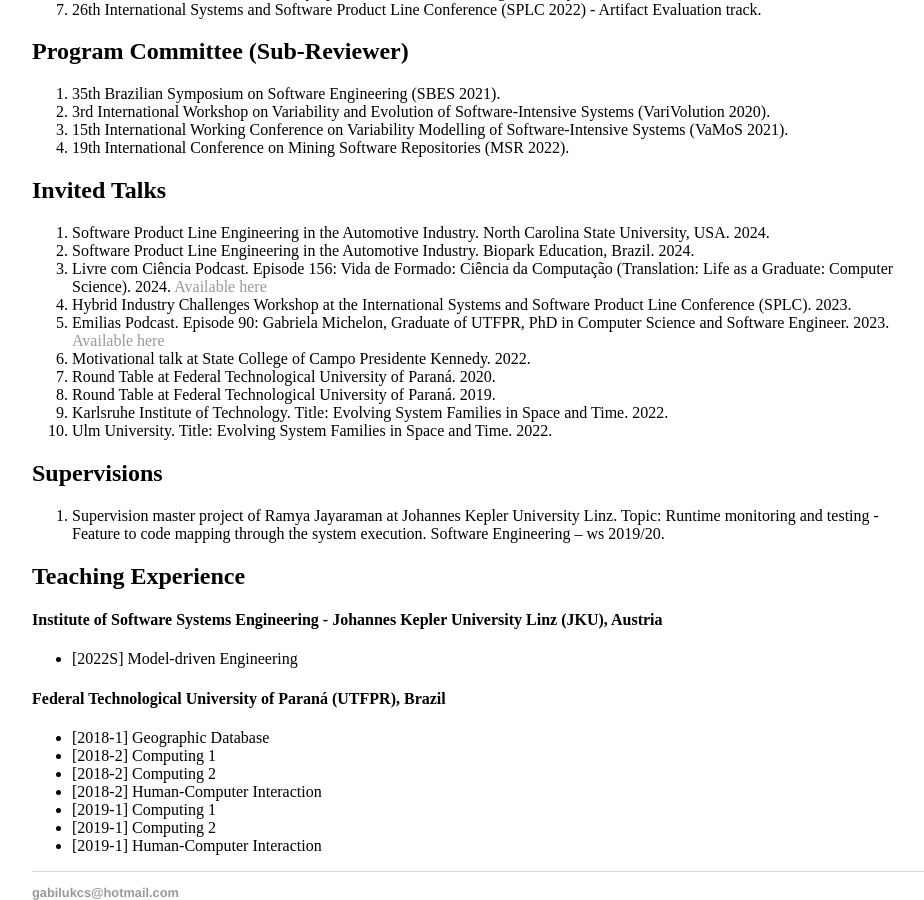
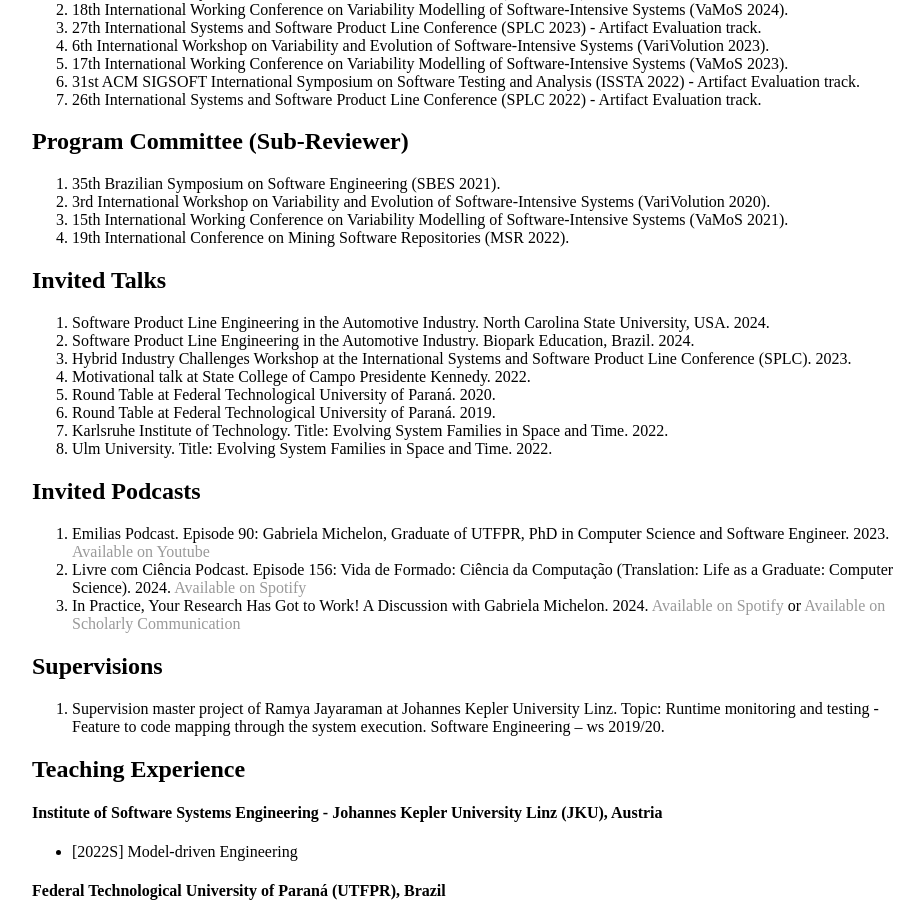
Before and after one commit to GabrielaMichelon/gabrielamichelon.github.io, a Jekyll site: the page built from cv/index.html, in a window 1280 px wide and 900 px high, scrolled down 2933 px. Shown: the whole window, without its empty margins (160-1084 px from the left). Built offline with Jekyll 4.4.1, drawn with Linux system fonts in a browser that asks for light colours; some of the changed text lies outside the part shown.

Commit message:
updates my cv

```diff
--- a/cv/index.html
+++ b/cv/index.html
@@ -24,6 +24,10 @@
 					<h2>Complementary Education</h2>
 
 					<ul>
+						<li><b>2024</b> <br>
+							Certified SAFe® 6 Agile Product Manager. Scaled Agile, Inc., Germany.
+						<li><b>2024</b> <br>
+							Certified Agile Professional. Udemy. San Francisco, CA.
 						<li><b>2022 - 2022</b> <br>
 							Emotional Intelligence. (15h). Escola Conquer, Brazil.
 						<li><b>2022 - 2022</b> <br>
@@ -163,14 +167,20 @@
 		<ol>
 			<li> Software Product Line Engineering in the Automotive Industry. North Carolina State University, USA. 2024. </li>
 			<li> Software Product Line Engineering in the Automotive Industry. Biopark Education, Brazil. 2024. </li>
-			<li> Livre com Ciência Podcast. Episode 156: Vida de Formado: Ciência da Computação (Translation: Life as a Graduate: Computer Science). 2024. <a href="https://open.spotify.com/episode/67rORMsENPSTB8F5eFva2N?si=wqPgjDXdRYGvptDWuoOd5A" target="_blank">Available here</a> </li>
 			<li> Hybrid Industry Challenges Workshop at the International Systems and Software Product Line Conference (SPLC). 2023. </li>
-			<li> Emilias Podcast. Episode 90: Gabriela Michelon, Graduate of UTFPR, PhD in Computer Science and Software Engineer. 2023. <a href="https://www.youtube.com/watch?v=26h51TztZFY&ab_channel=Em%C3%ADliasArma%C3%A7%C3%A3oemBits" target="_blank">Available here</a> </li>
 			<li> Motivational talk at State College of Campo Presidente Kennedy. 2022. </li>
 			<li> Round Table at Federal Technological University of Paraná. 2020. </li>
 			<li> Round Table at Federal Technological University of Paraná. 2019. </li>
 			<li> Karlsruhe Institute of Technology. Title: Evolving System Families in Space and Time. 2022.</li>
 			<li> Ulm University. Title: Evolving System Families in Space and Time. 2022.</li>
+		</ol>
+
+		<h2>Invited Podcasts</h2>
+
+		<ol>
+			<li> Emilias Podcast. Episode 90: Gabriela Michelon, Graduate of UTFPR, PhD in Computer Science and Software Engineer. 2023. <a href="https://www.youtube.com/watch?v=26h51TztZFY&ab_channel=Em%C3%ADliasArma%C3%A7%C3%A3oemBits" target="_blank">Available on Youtube</a> </li>
+			<li> Livre com Ciência Podcast. Episode 156: Vida de Formado: Ciência da Computação (Translation: Life as a Graduate: Computer Science). 2024. <a href="https://open.spotify.com/episode/67rORMsENPSTB8F5eFva2N?si=wqPgjDXdRYGvptDWuoOd5A" target="_blank">Available on Spotify</a> </li>
+			<li> In Practice, Your Research Has Got to Work! A Discussion with Gabriela Michelon. 2024. <a href="https://open.spotify.com/episode/5kWS4JBrITnlYvccRnI68N?si=FC37gXkzQcWsVk-yK08hLw" target="_blank">Available on Spotify</a> or  <a href="https://newbooksnetwork.com/in-practice-your-research-has-got-to-work#" target="_blank">Available on Scholarly Communication</a> </li>
 		</ol>
 
 		<h2>Supervisions</h2>
```
Also changed, not shown: other parts of cv/index.html (+1 -1 lines), index.html (+6 -2 lines), img/linkedin_logo.png (added).
